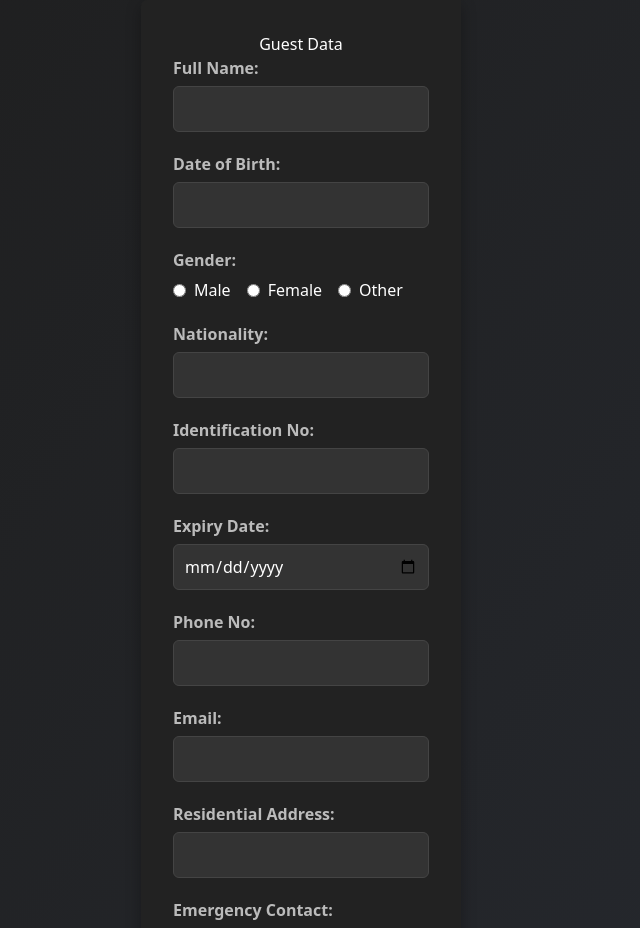
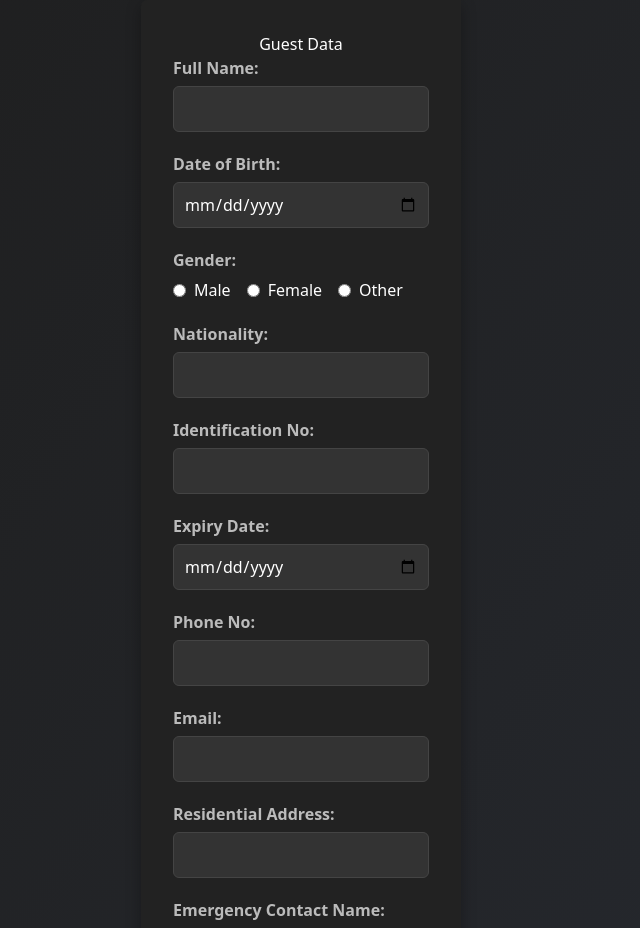
Before and after one commit to RajaShahzaibNaseer/hotel-PMS, a React (Vite) app: page /guests in a window 1280 px wide. Shown: the top 928 px of the page, without its empty margins (339-979 px from the left). Built offline with nearby package versions, Linux system fonts and the light colour scheme.

Commit message:
integrated guests frontend with backend

```diff
--- a/src/components/Clientele/Guests/Guests.jsx
+++ b/src/components/Clientele/Guests/Guests.jsx
@@ -35,7 +35,6 @@ const Guests = () => {
       ...prevData,
       [e.target.name]: e.target.value,
     }));
-    console.log(`${e.target.name}: ${e.target.value}`);
   };
 
   const handleSubmit = async (e) => {
@@ -63,7 +62,7 @@ const Guests = () => {
         <h2>Guest Data</h2>
 
         <InputField label={"Full Name"} type={'text'} name={'fullName'} value={formData.fullName} onChange={handleChange} required />
-        <InputField label={"Date of Birth"} type={'text'} name={'dateOfBirth'} value={formData.dateOfBirth} onChange={handleChange} required />
+        <InputField label={"Date of Birth"} type={'date'} name={'dateOfBirth'} value={formData.dateOfBirth} onChange={handleChange} required />
 
 
         {/* Gender Selection */}
@@ -93,7 +92,7 @@ const Guests = () => {
         <InputField label={"Phone No"} type={'tel'} name={'phoneNo'} value={formData.phoneNo} onChange={handleChange} required />
         <InputField label={"Email"} type={'email'} name={'email'} value={formData.email} onChange={handleChange} required />
         <InputField label={"Residential Address"} type={'text'} name={'residentialAddress'} value={formData.residentialAddress} onChange={handleChange} required />
-        <InputField label={"Emergency Contact"} type={'text'} name={'emergencyContact'} value={formData.emergencyContact} onChange={handleChange} required />
+        <InputField label={"Emergency Contact Name"} type={'text'} name={'emergencyContact'} value={formData.emergencyContact} onChange={handleChange} required />
         <InputField label={"Emergency Phone No"} type={'tel'} name={'emergencyPhone'} value={formData.emergencyPhone} onChange={handleChange} required />
         <InputField label={"Emergency Relationship"} type={'text'} name={'emergencyRelationship'} value={formData.emergencyRelationship} onChange={handleChange} required />
         <InputField label={"Preferred Room Type"} type={'text'} name={'preferredRoomType'} value={formData.preferredRoomType} onChange={handleChange} required />
```
